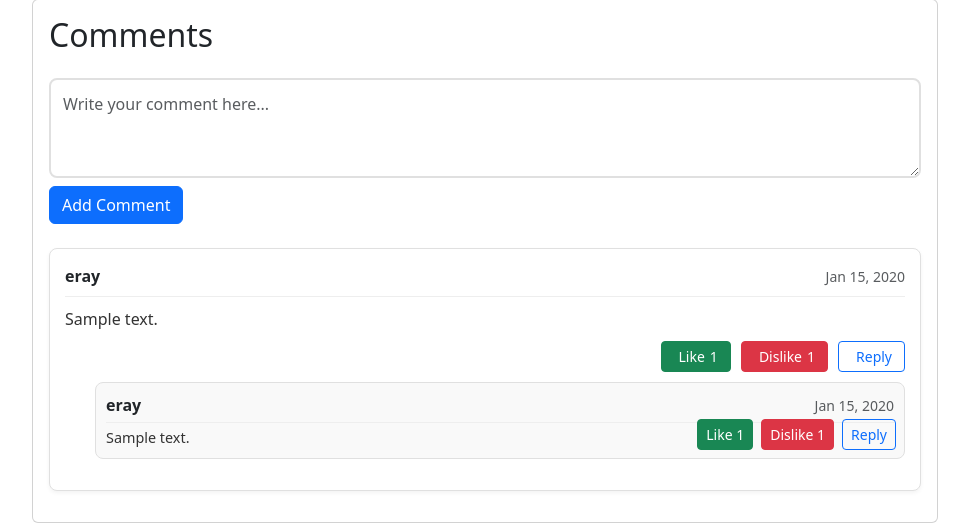
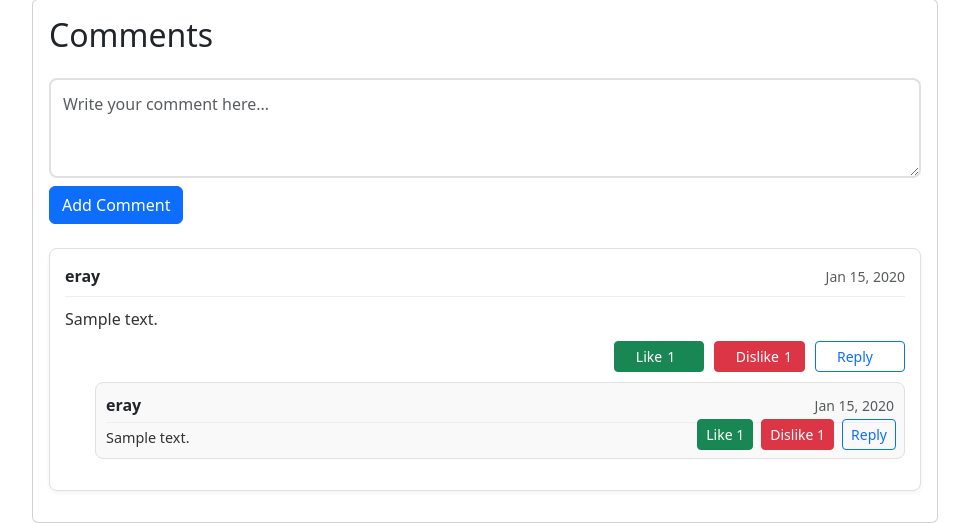
Before and after one commit to eraykahraman/SWE-573, a Django app: page /post/1/ in a window 1280 px wide. Shown: the part 764-1287 px from the top of the page, without its empty margins (155-1124 px from the left). Run offline with Django 5.2, Linux system fonts and the light colour scheme; a user stored in the database is signed in; data comes from the database, SQL or seed files in the repository; tables that the repository leaves empty hold one stand-in row (values such as "Sample post"); grey boxes marked "Sample" are stand-in pictures; parts of the project's set-up code (start-up, migrations or seed data) failed here and were passed over.

Commit message:
comment vote bug fixed

```diff
--- a/whatisthis/templates/whatisthis/post_detail.html
+++ b/whatisthis/templates/whatisthis/post_detail.html
@@ -145,17 +145,17 @@
                                 <div class="comment-actions">
                                     <button onclick="handleVote({{ comment.id }}, 'upvote')"
                                             class="btn btn-sm btn-outline-success {% if user in comment.likes.all %}active{% endif %}">
-                                        <i class="fas fa-thumbs-up"></i> Like
+                                        <i class="fas fa-thumbs-up"></i> <span>Like</span>
                                         <span class="like-count-{{ comment.id }}">{{ comment.total_likes }}</span>
                                     </button>
                                     <button onclick="handleVote({{ comment.id }}, 'downvote')"
                                             class="btn btn-sm btn-outline-danger {% if user in comment.dislikes.all %}active{% endif %}">
-                                        <i class="fas fa-thumbs-down"></i> Dislike
+                                        <i class="fas fa-thumbs-down"></i> <span>Dislike</span>
                                         <span class="dislike-count-{{ comment.id }}">{{ comment.total_dislikes }}</span>
                                     </button>
                                     <button onclick="toggleReplyForm({{ comment.id }})"
                                             class="btn btn-sm btn-outline-primary">
-                                        <i class="fas fa-reply"></i> Reply
+                                        <i class="fas fa-reply"></i> <span>Reply</span>
                                     </button>
                                 </div>
 
@@ -328,6 +328,15 @@
         gap: 5px;
         padding: 4px 12px;
         transition: all 0.2s ease;
+        min-width: 90px; /* Ensure minimum width for buttons */
+    }
+
+    .comment-actions button i {
+        margin-right: 4px;
+    }
+
+    .comment-actions button span {
+        display: inline-block; /* Ensure text is always visible */
     }
 
     .comment-actions button:hover {
```
